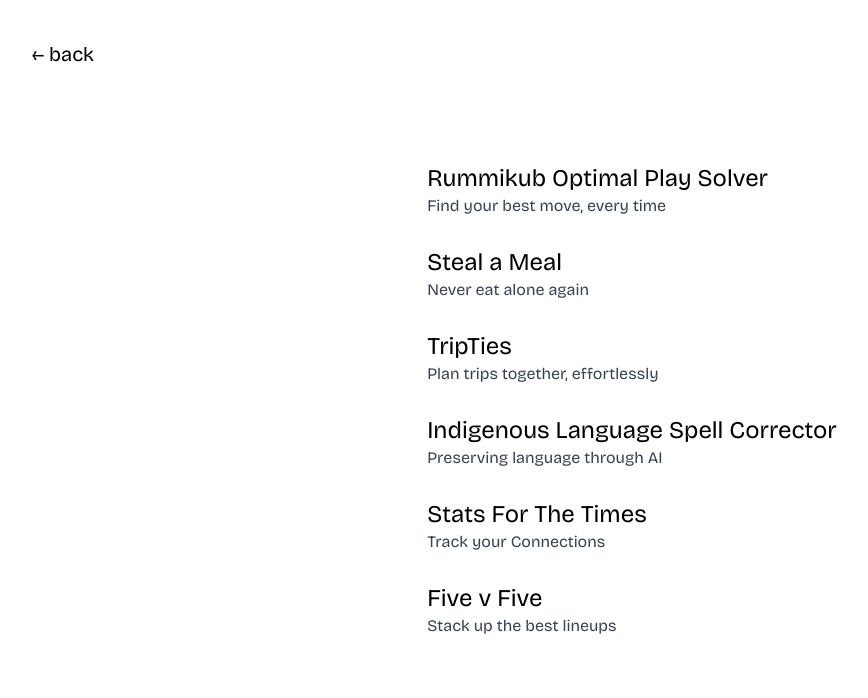
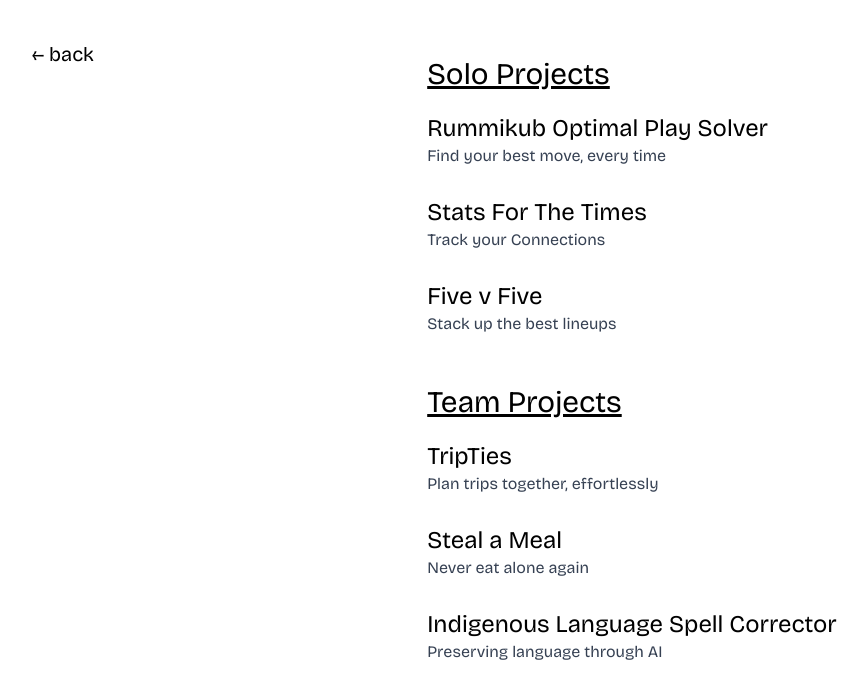
Before and after one commit to chakrupka/me, a React (Vite) app: page /projects in a window 1280 px wide. Shown: the top 698 px of the page, without its empty margins (8-876 px from the left). Built offline with nearby package versions, Linux system fonts and the light colour scheme.

Commit message:
update projects and about

```diff
--- a/src/components/About.tsx
+++ b/src/components/About.tsx
@@ -6,7 +6,7 @@
   const [copied, setCopied] = useState(false);
 
   return (
-    <div className="mt-20 flex h-full flex-col items-center justify-center sm:-mt-20 dark:bg-black">
+    <div className="mt-10 flex h-full flex-col items-center justify-center sm:-mt-20 dark:bg-black">
       <Link
         to="/"
         state={{ scrollProgress: location.state?.scrollProgress }}
@@ -17,15 +17,15 @@
       <h1 className="w-2/3 pb-4 text-center text-2xl dark:text-white">
         About me
       </h1>
-      <p className="w-4/5 text-center text-lg dark:text-white">
-        I am a passionate software engineer currently living in New York, New
-        York after graduating from Dartmouth College in June of 2025. I love
-        tackling real-world problems with immediate use cases, and am always on
-        the lookout for ways to broaden my skills. I am primarily a full-stack
+      <p className="w-4/5 max-w-[650px] text-center text-lg dark:text-white">
+        I am a passionate software engineer currently living in New York City
+        after graduating from Dartmouth College in June of 2025. I love tackling
+        real-world problems with immediate use cases, and am always on the
+        lookout for ways to broaden my skills. I am primarily a full-stack
         developer but have experience working with big data and machine
         learning. I adore clean, functional design and often find myself
         obsessing over the little details. Away from the computer, I take great
-        pleasure in film, fashion, competetive video games, and the occasional
+        pleasure in film, fashion, competitive video games, and the occasional
         run outdoors.
       </p>
       <h1 className="w-2/3 pt-8 pb-2 text-center text-2xl dark:text-white">
--- a/src/components/Projects.tsx
+++ b/src/components/Projects.tsx
@@ -14,17 +14,38 @@
         ← back
       </Link>
       <div className="flex w-3/4 flex-col items-start justify-center gap-7 pt-15 sm:w-fit sm:pt-0">
-        {projectsData.map((project, ind) => (
+        <h2 className="mt-4 -mb-2 w-full text-3xl underline sm:-mt-20 dark:text-white">
+          Solo Projects
+        </h2>
+        {projectsData
+          .filter((project) => project.effort === "solo")
+          .map((project, ind) => (
             <Link
               to={`./${project.id}`}
               key={ind}
               className="flex flex-col"
               state={{ scrollProgress: location.state?.scrollProgress }}
             >
-            {/* <img
-              className="sm: w-120 overflow-clip"
-              src={`./public/project_thumbnails/${project.thumbnail}`}
-            /> */}
+              <h2 className="text-xl sm:text-2xl dark:text-white">
+                {project.title}
+              </h2>
+              <p className="text-gray-700 dark:text-gray-400">
+                {project.subtitle}
+              </p>
+            </Link>
+          ))}
+        <h2 className="mt-5 -mb-2 w-full text-3xl underline dark:text-white">
+          Team Projects
+        </h2>
+        {projectsData
+          .filter((project) => project.effort === "team")
+          .map((project, ind) => (
+            <Link
+              to={`./${project.id}`}
+              key={ind}
+              className="flex flex-col"
+              state={{ scrollProgress: location.state?.scrollProgress }}
+            >
               <h2 className="text-xl sm:text-2xl dark:text-white">
                 {project.title}
               </h2>
--- a/src/data/projectsData.ts
+++ b/src/data/projectsData.ts
@@ -12,6 +12,22 @@
       website_link: "https://rops.onrender.com",
       image_type: "mobile",
     },
+    effort: "solo",
+  },
+  {
+    title: "TripTies",
+    id: "tripties",
+    subtitle: "Plan trips together, effortlessly",
+    content: {
+      overview:
+        "Planning a trip with multiple people can be difficult — keeping track of flights and hotels and dates across different group chats or email chains is a mess. Over the winter in 2025, ahead of spring break, I lead a small team to create TripTies. TripTies centralizes everything in one place, and encourages user interaction with a roadmap. Begin by entering your availability, and TripTies makes it easy to see what time is the best for everyone. Track flights, search hotels, and then visualize everything on a map. Share the trip link with friends to let them view and join your trip with ease. Not currently optimized for mobile.",
+      technologies: [],
+      images: [],
+      github_link: "https://github.com/chakrupka/tripcoordinator-frontend",
+      website_link: "https://project-trip-coordinator.onrender.com",
+      image_type: "video",
+    },
+    effort: "team",
   },
   {
     title: "Steal a Meal",
@@ -19,7 +35,7 @@
     subtitle: "Never eat alone again",
     content: {
       overview:
-        "With terms at Dartmouth being just ten weeks long, they were often jam-packed and only seemed to get busier as the weeks progressed. Grabbing meals with friends quickly goes from an easy task to a difficult balancing act. To try and ease this struggle faced by many Dartmouth students, Steal A Meal was created. The app allows users to easily ping friends (or groups of friends) for meals. Location-based services let in-app friends see where other friends are currently eating, and the ability to enter schedules makes planning meals easier than ever.",
+        "With terms at Dartmouth being just ten weeks long, they were often jam-packed and only seemed to get busier as the weeks progressed. Grabbing meals with friends quickly goes from an easy task to a difficult balancing act. To try and ease this struggle faced by many Dartmouth students, three peers and I created Steal a Meal. The app allows users to easily ping friends (or groups of friends) for meals. Location-based services let in-app friends see where other friends are currently eating, and the ability to enter schedules makes planning meals easier than ever.",
       technologies: [],
       images: [
         "splash.jpg",
@@ -38,28 +54,16 @@
       website_link: "",
       image_type: "mobile",
     },
+    effort: "team",
   },
-  {
-    title: "TripTies",
-    id: "tripties",
-    subtitle: "Plan trips together, effortlessly",
-    content: {
-      overview:
-        "Planning a trip with multiple people can be difficult — keeping track of flights and hotels and dates across different group chats or email chains is a mess. TripTies centralizes everything in one place, and encourages user interaction with a roadmap. Begin by entering your availability, and TripTies makes it easy to see what time is the best for everyone. Track flights, search hotels, and then visualize everything on a map. Share the trip link with friends to let them view and join your trip with ease. Not currently optimized for mobile.",
-      technologies: [],
-      images: [],
-      github_link: "https://github.com/chakrupka/tripcoordinator-frontend",
-      website_link: "https://project-trip-coordinator.onrender.com",
-      image_type: "video",
-    },
-  },
+
   {
     title: "Indigenous Language Spell Corrector",
     id: "spellcorrector",
     subtitle: "Preserving language through AI",
     content: {
       overview:
-        "Cook Islands Māori (CIM) is the indigenous Polynesian language spoken in the Cook Islands by roughly 17,000-18,000 fluent speakers. Considered an endangered language, significant revitalization efforts have been made to preserve it, especially in regard to digitization. Making the language digitally accessible is almost necessary in today's world, and one such facet is the implementation of a viable spell corrector. By parsing scripts of cleaned spoken dialogue, a dictionary of CIM words was able to be created. Noise was introduced into the dataset through random and directed errors, and then a T5 text-to-text transformer was fine-tuned on the datasets. The result was a spell corrector that offered significantly better error detection and resolve than previous tools. Our model's word error rate was 7.43%, down from 22.14% in the only commercially available corrector. ",
+        "Cook Islands Māori (CIM) is the indigenous Polynesian language spoken in the Cook Islands by roughly 17,000-18,000 fluent speakers. Considered an endangered language, significant revitalization efforts have been made to preserve it, especially in regard to digitization. Making the language digitally accessible is almost necessary in today's world, and one such facet is the implementation of a viable spell corrector. With the help of two fellow students, we began by parsing scripts of cleaned spoken dialogue, creating a dictionary of CIM words. Noise was introduced into the dataset through random and directed errors, and then a T5 text-to-text transformer was fine-tuned on the datasets. The result was a spell corrector that offered significantly better error detection and resolve than previous tools. Our model's word error rate was 7.43%, down from 22.14% in the only commercially available corrector. ",
       technologies: [],
       images: [],
       github_link:
@@ -67,6 +71,7 @@
       website_link: "",
       image_type: "none",
     },
+    effort: "team",
   },
   {
     title: "Stats For The Times",
@@ -81,6 +86,7 @@
       website_link: "https://statsforthetimes.com",
       image_type: "mobile",
     },
+    effort: "solo",
   },
   {
     title: "Five v Five",
@@ -95,6 +101,7 @@
       website_link: "https://fivevfive.com",
       image_type: "landscape",
     },
+    effort: "solo",
   },
   // {
   //   title: "Energy Kiosk",
```
Lines whose indentation alone changed are shown as unchanged.
